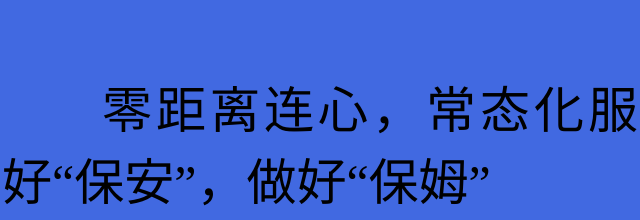
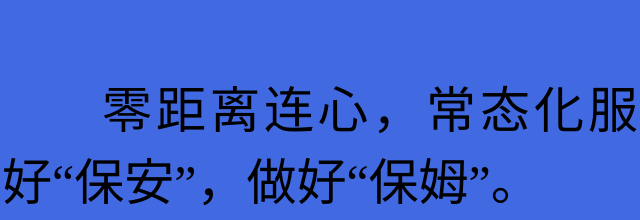
Before and after one commit to pattyforu811/zhihuiCityORCode, a plain HTML site: page index.html in a window 1280 px wide. Shown: the part 580-800 px from the top of the page, 158-798 px from the left. Drawn offline with Linux system fonts and the light colour scheme.

Commit message:
Update index.html

```diff
--- a/index.html
+++ b/index.html
@@ -142,7 +142,7 @@
 			</div>
 
 			<p>
-				零距离连心，常态化服务，为企业当好“保安”，做好“保姆”
+				零距离连心，常态化服务，为企业当好“保安”，做好“保姆”。
 
 			</p>
 			<button id="down" type="button" onclick="iphoneTips()"><svg t="1576645732104" class="icon" viewBox="0 0 1024 1024"
```
